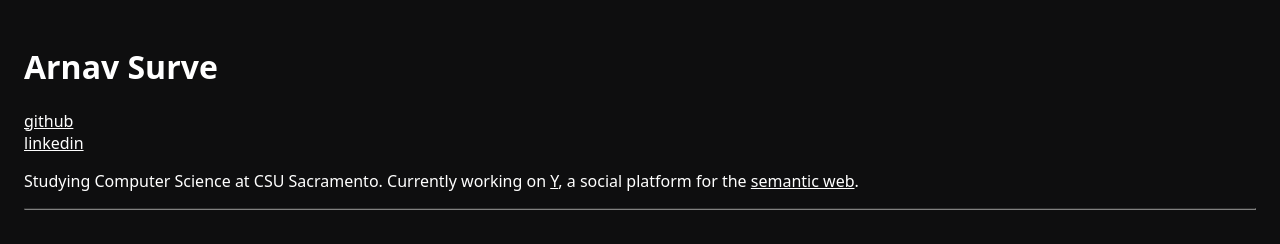
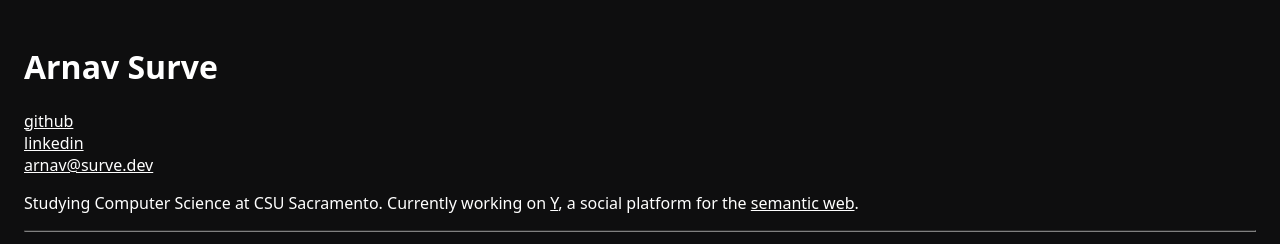
Before and after one commit to arnavsurve/site, a React (Vite) app: page / in a window 1280 px wide. Shown: the top 244 px of the page. Built offline with nearby package versions, Linux system fonts and the light colour scheme.

Commit message:
add email

```diff
--- a/src/components/organisms/Home.tsx
+++ b/src/components/organisms/Home.tsx
@@ -9,6 +9,8 @@ const Home = () => {
       <a href="https://github.com/arnavsurve">github</a>
       <br />
       <a href="https://linkedin.com/in/arnavsurve">linkedin</a>
+      <br />
+      <a href="mailto:arnav@surve.dev">arnav@surve.dev</a>
       <br />
       <p>
         Studying Computer Science at CSU Sacramento. Currently working on{" "}
```
